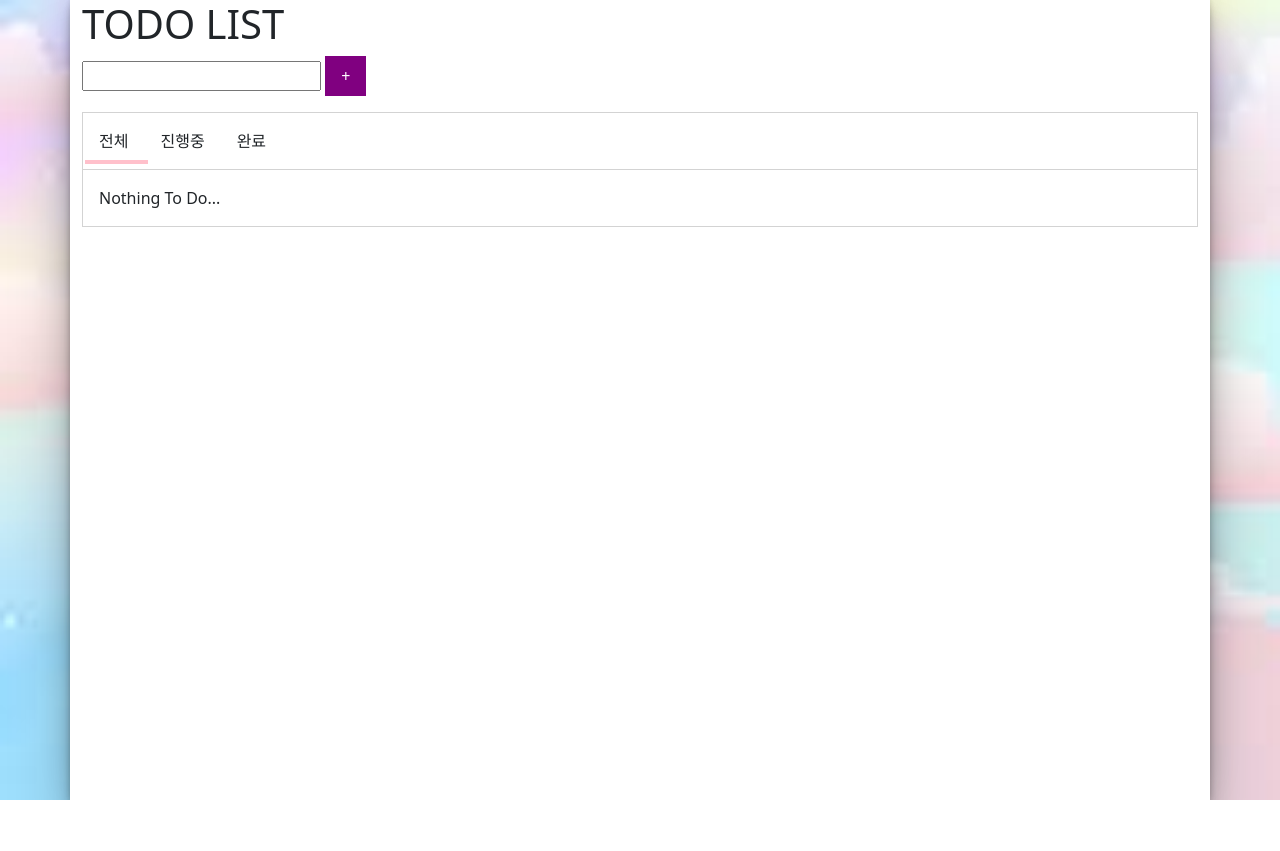
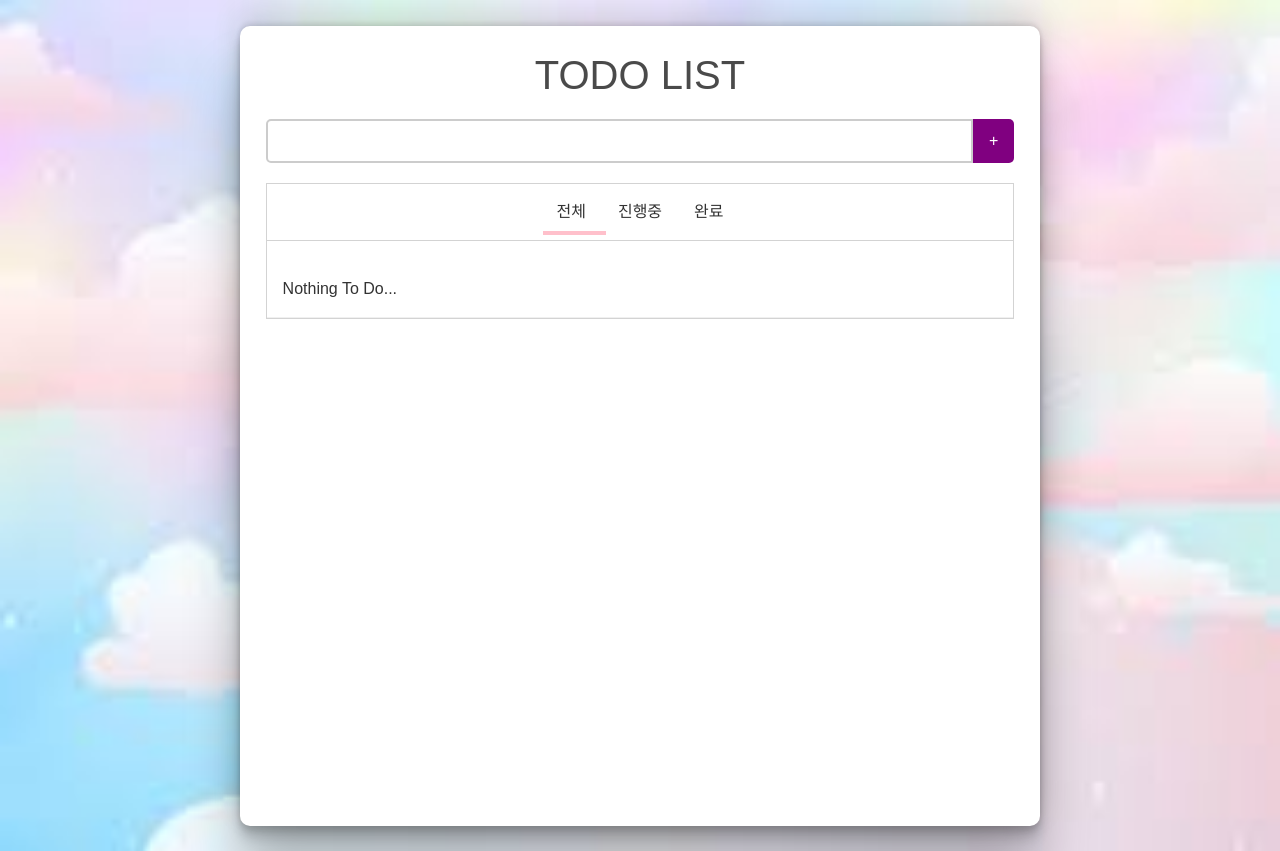
Before and after one commit to jaeyoung99-lee/CodingSister_todolist, a plain HTML site: page index.html in a window 1280 px wide. Before the commit the page ends 800 px from the top, so only its background shows below. Drawn offline with nearby package versions, Linux system fonts and the light colour scheme.

Commit message:
6th commit

```diff
--- a/main.js
+++ b/main.js
@@ -56,8 +56,8 @@ function render() {
             ${list[i].taskContent}
         </div>
         <div>
-            <button onclick="toggleComplete('${list[i].id}')"><i class="fa-solid fa-rotate-left"></i></button>
-            <button onclick="deleteTask('${list[i].id}')"><i class="fa-solid fa-trash"></i></button>
+            <button id="return-button" onclick="toggleComplete('${list[i].id}')"><i class="fa-solid fa-rotate-left"></i></button>
+            <button id="delete-button" onclick="deleteTask('${list[i].id}')"><i class="fa-solid fa-trash"></i></button>
         </div>
     </div>
     `;
--- a/style.css
+++ b/style.css
@@ -3,6 +3,8 @@ body {
   background-image: url("images/background.jpeg");
   background-repeat: no-repeat;
   background-size: cover;
+  font-family: "Arial", sans-serif;
+  color: #333;
 }
 
 .container {
@@ -11,16 +13,28 @@ body {
   box-shadow: rgba(0, 0, 0, 0.25) 0px 54px 55px,
     rgba(0, 0, 0, 0.12) 0px -12px 30px, rgba(0, 0, 0, 0.12) 0px 4px 6px,
     rgba(0, 0, 0, 0.17) 0px 12px 13px, rgba(0, 0, 0, 0.09) 0px -3px 5px;
+  margin: 2% auto;
+  padding: 2%;
+  max-width: 800px;
+  border-radius: 10px;
 }
 
 .task-tabs {
   display: flex;
   border-bottom: 1px solid lightgray;
   position: relative;
+  justify-content: center;
+  margin-bottom: 20px;
 }
 
 .task-tabs div {
   padding: 1em;
+  cursor: pointer;
+  transition: color 0.3s, background-color 0.3s;
+}
+
+.task-tabs div:hover {
+  background-color: rgba(163, 235, 240, 0.2);
 }
 
 .task-area {
@@ -33,7 +47,7 @@ body {
   background-color: pink;
   position: absolute;
   width: 63px;
-  left: 2px;
+  left: 276px;
   top: 47px;
   padding: 0px;
   transition: 0.5s;
@@ -43,11 +57,18 @@ body {
   display: flex;
   justify-content: space-between;
   padding: 1em;
+  border-bottom: 1px solid #f0f0f0;
+  transition: background-color 0.3s;
+}
+
+.task:hover {
+  background-color: #f0ff98;
 }
 
 .task-done {
   text-decoration: line-through;
   background-color: lightgray;
+  padding: 10px;
 }
 
 .task-tabs div {
@@ -60,6 +81,8 @@ body {
   border: none;
   padding: 0.5em 1em;
   cursor: pointer;
+  border-radius: 0 5px 5px 0;
+  transition: background-color 0.3s;
 }
 
 #add-button:hover {
@@ -71,18 +94,52 @@ body {
   border: none;
   cursor: pointer;
   margin-right: 5px;
+  border-radius: 5px;
 }
 
 #done-button:hover {
   background-color: lightseagreen;
 }
 
+#return-button {
+  background-color: rgb(32, 255, 107);
+  border: none;
+  cursor: pointer;
+  margin-right: 5px;
+  border-radius: 5px;
+}
+
+#return-button:hover {
+  background-color: rgb(62, 193, 253);
+}
+
 #delete-button {
   background-color: pink;
   border: none;
   cursor: pointer;
+  border-radius: 5px;
 }
 
 #delete-button:hover {
   background-color: deeppink;
 }
+
+h1 {
+  text-align: center;
+  margin-bottom: 20px;
+  color: #4a4a4a;
+}
+
+.input-area {
+  display: flex;
+  justify-content: center;
+  margin-bottom: 20px;
+}
+
+#task-input {
+  flex: 1;
+  padding: 0.5em;
+  border: 2px solid #ccc;
+  border-radius: 5px 0 0 5px;
+  font-size: 1em;
+}
```
